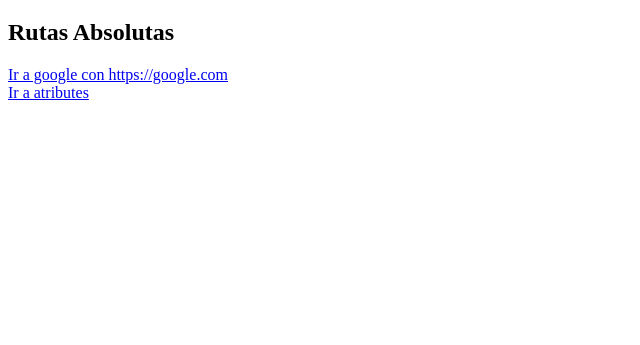
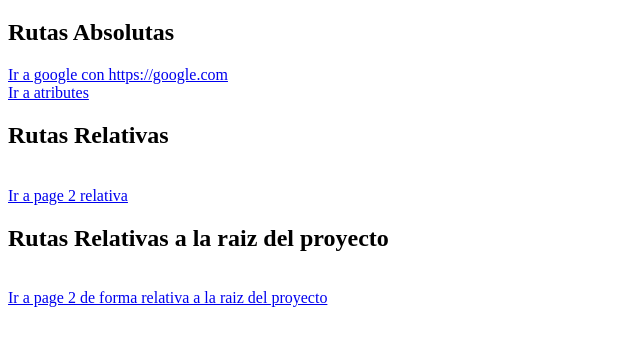
Before and after one commit to AZapata27/Curso-Html, a plain HTML site: page links.html in a window 1280 px wide. Shown: the part 61-406 px from the top of the page, without its empty margins (0-640 px from the left). Drawn offline with Linux system fonts and the light colour scheme.

Commit message:
Uso de Links de forma relativas al proyecto

```diff
--- a/links.html
+++ b/links.html
@@ -14,9 +14,24 @@
             <a href="https://google.com">Ir a google con https://google.com </a>
 
 
-                <a href="atributes.html">
+            <a href="atributes.html">
+                <br>
+                Ir a atributes</a>
+
+
+                <h2>Rutas Relativas</h2>
+
+
+                <a href="pages/page2.html">
                     <br>
-                    Ir a atributes</a>
+                    Ir a page 2 relativa</a>
+
+                <h2>Rutas Relativas a la raiz del proyecto</h2>
+
+
+                <a href="/pages/page2.html">
+                    <br>
+                    Ir a page 2 de forma relativa a la raiz del proyecto</a>
 
 </body>
 </html>
```
Also changed, not shown: pages/page2.html (added, +17 -0 lines).
